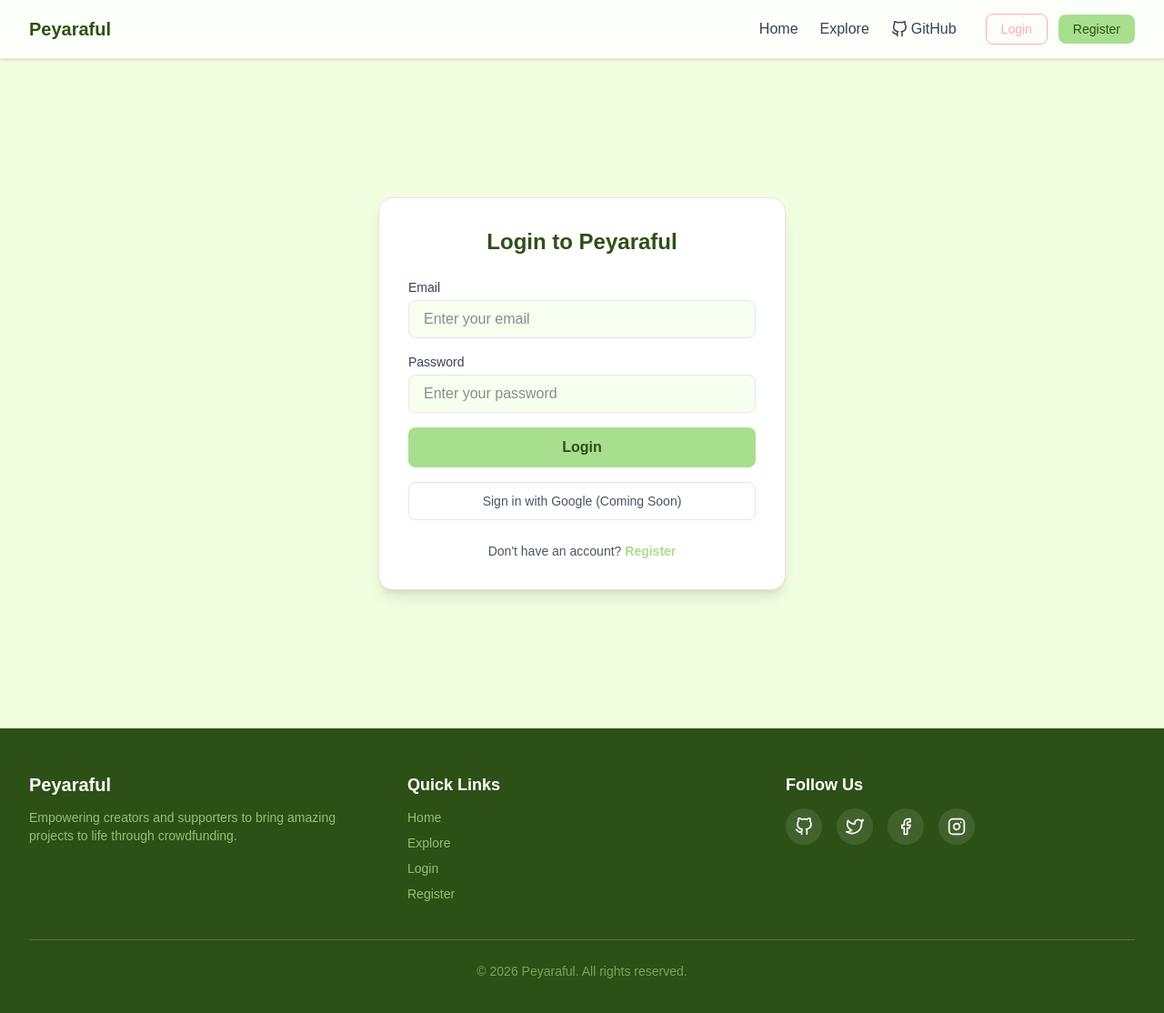
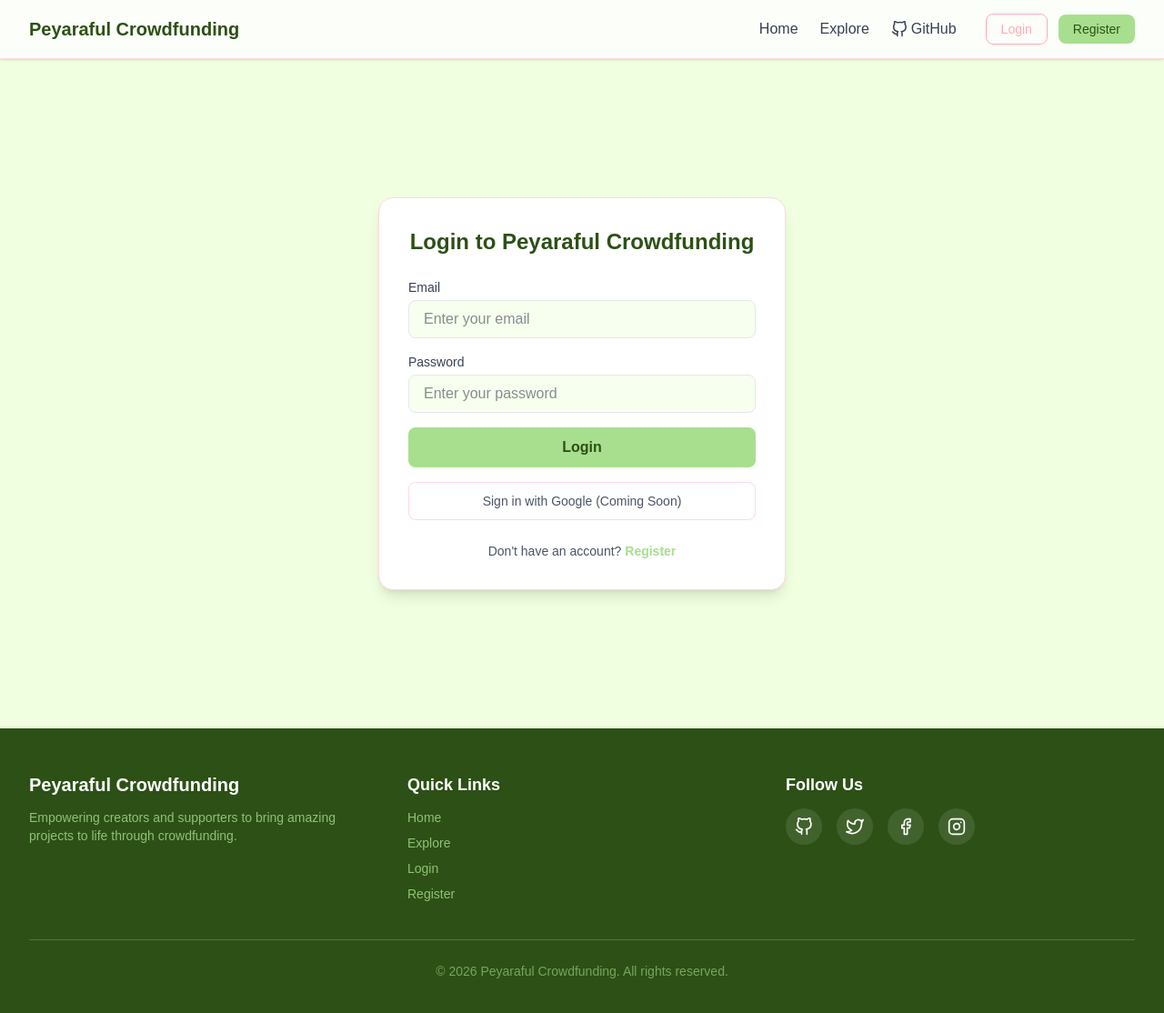
Before and after one commit to PeyaraFul/peyaraful-crowdfunding-client, a Next.js app: page /login in a window 1280 px wide. Shown: the top 1114 px of the page at 91% size. Built offline with nearby package versions, Linux system fonts and the light colour scheme.

Commit message:
style: use 'Peyaraful Crowdfunding' as site name everywhere

```diff
--- a/src/app/layout.tsx
+++ b/src/app/layout.tsx
@@ -18,7 +18,7 @@ const geistMono = Geist_Mono({
 });
 
 export const metadata: Metadata = {
-  title: "Peyaraful - Crowdfunding Platform",
+  title: "Peyaraful Crowdfunding",
   description: "A crowdfunding platform to fund creative projects",
 };
 
--- a/src/app/login/page.tsx
+++ b/src/app/login/page.tsx
@@ -26,7 +26,7 @@ export default function LoginPage() {
     <div className="flex items-center justify-center min-h-[calc(100vh-64px)] p-4">
       <div className="w-full max-w-md bg-white rounded-2xl shadow-lg border border-peyara-accent p-8">
         <h2 className="text-2xl font-bold text-center mb-6 text-peyara-dark">
-          Login to Peyaraful
+          Login to Peyaraful Crowdfunding
         </h2>
 
         <form onSubmit={handleSubmit} className="space-y-4">
--- a/src/components/Footer.tsx
+++ b/src/components/Footer.tsx
@@ -7,7 +7,7 @@ export default function Footer() {
         <div className="grid grid-cols-1 md:grid-cols-3 gap-8">
           {/* brand */}
           <div>
-            <h3 className="text-xl font-bold mb-3">Peyaraful</h3>
+            <h3 className="text-xl font-bold mb-3">Peyaraful Crowdfunding</h3>
             <p className="text-peyara-primary/80 text-sm">
               Empowering creators and supporters to bring amazing projects to life through crowdfunding.
             </p>
@@ -68,7 +68,7 @@ export default function Footer() {
 
         {/* bottom */}
         <div className="mt-10 pt-6 border-t border-white/20 text-center text-sm text-peyara-primary/60">
-          &copy; {new Date().getFullYear()} Peyaraful. All rights reserved.
+          &copy; {new Date().getFullYear()} Peyaraful Crowdfunding. All rights reserved.
         </div>
       </div>
     </footer>
--- a/src/components/Navbar.tsx
+++ b/src/components/Navbar.tsx
@@ -23,7 +23,7 @@ export default function Navbar() {
         <div className="flex items-center justify-between h-16">
           {/* logo */}
           <Link href="/" className="text-xl font-bold text-peyara-dark">
-            Peyaraful
+            Peyaraful Crowdfunding
           </Link>
 
           {/* desktop menu */}
```
